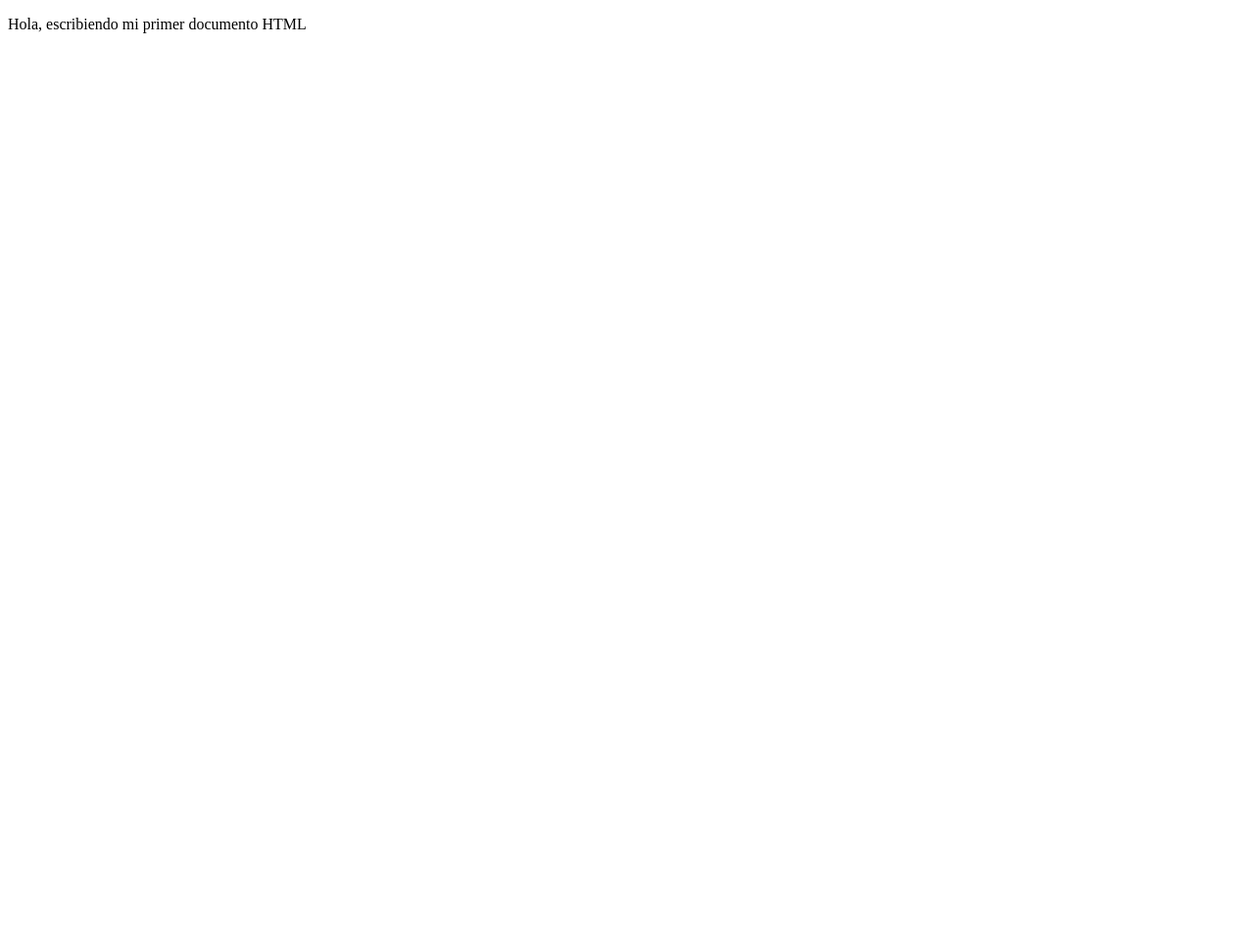
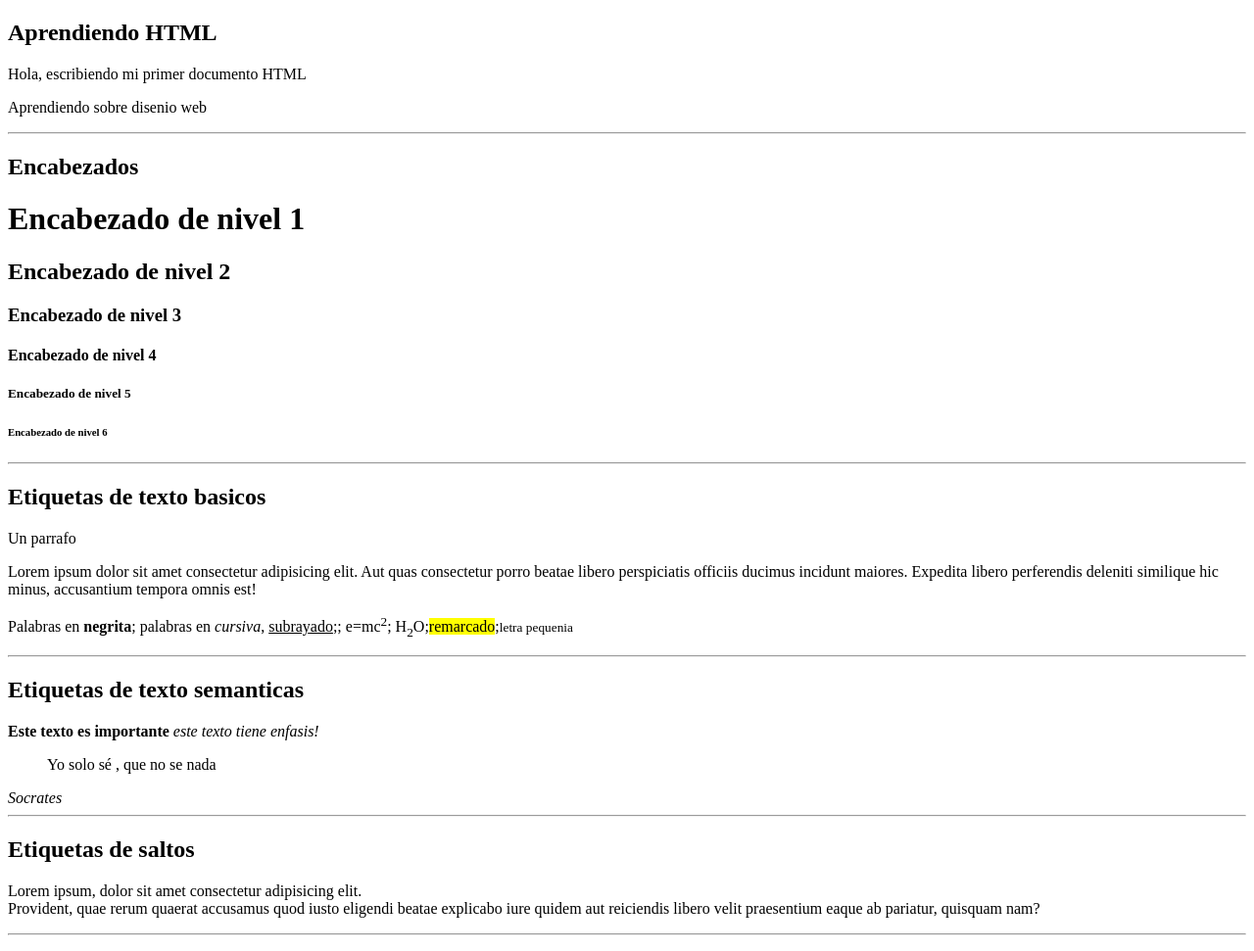
Before and after one commit to psbrajus/cursoWeb, a plain HTML site: page index.html in a window 1280 px wide. Shown: the whole page at 98% size. Before the commit the page ends 800 px from the top, so only its background shows below. Drawn offline with Linux system fonts and the light colour scheme.

Commit message:
Primeras clases orgnaizadas, viendo de todo! etiquetas

```diff
--- a/index.html
+++ b/index.html
@@ -9,10 +9,62 @@
     -->
     <meta charset="UTF-8" />
     <meta name="viewport" content="width=device-width, initial-scale=1.0" />
-    <title>Basicos de la Web</title>
+    <title>Aprendiendo HTML</title>
+    <!--Entre 55 y 65 caracteres-->
+    <meta
+      name="description"
+      cont="En esta pagina aprendiendo los fundamentos de html"
+    />
+    <!--No mas de 165 caracteres ACA ES LO QUE SE MUETRA EN GOOGLE SEO!!!!
+    PONER LA DESCRICPCION EN LAS PAGINAS SECUNDARIAS PARA QUE SE MUERTREN EN GOOGLE!!! LAS SECCIONES! BUENISIMO-->
   </head>
   <body>
+    <h2>Aprendiendo  HTML </h2>
     <p>Hola, escribiendo mi primer documento HTML</p>
+    <p>Aprendiendo sobre disenio web</p>
+    <hr>
+    <h2>Encabezados</h2>
+    <h1>Encabezado de nivel 1</h1>
+    <h2>Encabezado de nivel 2</h2>
+    <h3>Encabezado de nivel 3</h3>
+    <h4>Encabezado de nivel 4</h4>
+    <h5>Encabezado de nivel 5</h5>
+    <h6>Encabezado de nivel 6</h6>
+    <hr>
+    <h2>Etiquetas de texto basicos</h2>
+    <p>Un parrafo</p>
+    <p>
+      Lorem ipsum dolor sit amet consectetur adipisicing elit. Aut quas
+      consectetur porro beatae libero perspiciatis officiis ducimus incidunt
+      maiores. Expedita libero perferendis deleniti similique hic minus,
+      accusantium tempora omnis est!
+    </p>
+    <p>
+      Palabras en <b>negrita</b>; palabras en <i>cursiva</i>, <u>subrayado</u>;;
+      e=mc<sup>2</sup>; H<sub>2</sub>O;<mark>remarcado</mark>;<small
+        >letra pequenia</small
+      >
+    </p>
+    <hr>
+    <!--Etiquetas semanticas!!1-->
+    <h2>Etiquetas de texto semanticas</h2>
+    <p>
+      <strong>Este texto es importante</strong>
+      <em>este texto tiene enfasis!</em>
+    </p>
+    <blockquote>Yo solo sé , que no se nada</blockquote>
+    <cite>Socrates</cite>
+
+    <!--Etiquetas de salto!!!-->
+    <hr>
+    <h2>Etiquetas de saltos</h2>
+    <p>
+      Lorem ipsum, dolor sit amet consectetur adipisicing elit.<br />
+      Provident, quae rerum quaerat accusamus quod iusto eligendi beatae
+      explicabo iure quidem aut reiciendis libero velit praesentium eaque ab
+      pariatur, quisquam nam?
+      <hr>
+    </p>
     <!--
     - https://www.w3.org/html/
   -   https://html.spec.whatwg.org/
```
Also changed, not shown: apuntes.txt, 1 other file.
